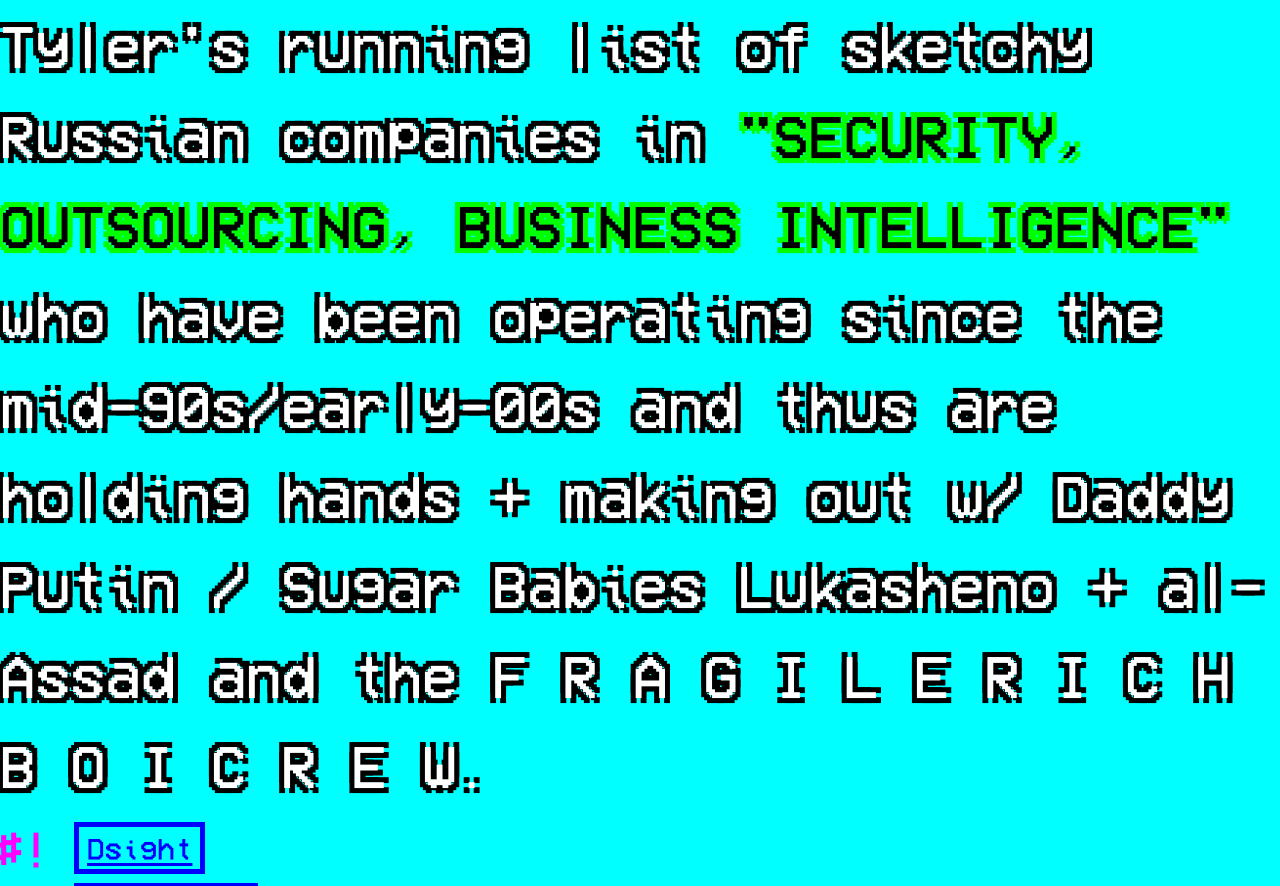
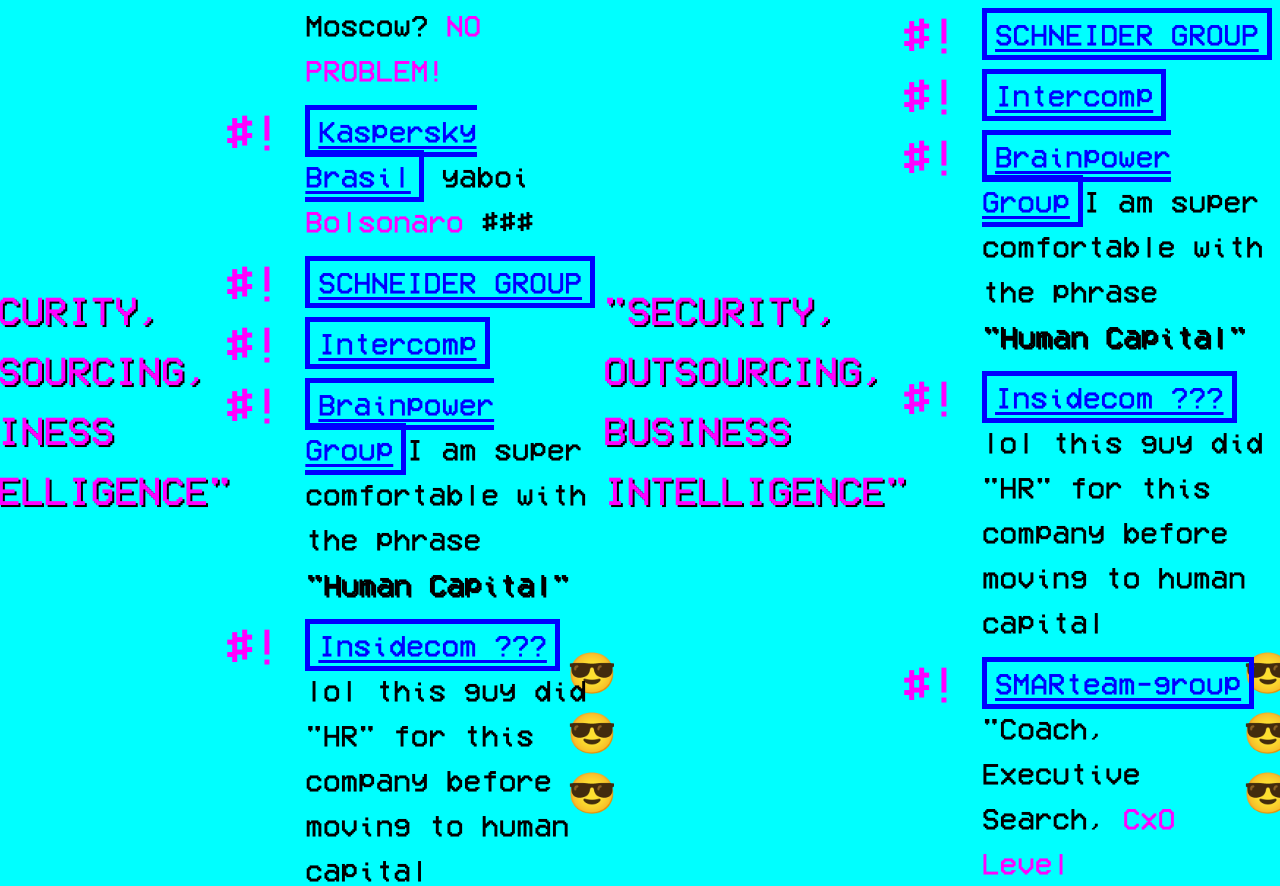
Before and after one commit to TheDripper/notusedyet, a Nuxt app: page /russia in a window 1280 px wide. Shown: the top 886 px of the page. Built offline with nearby package versions, Linux system fonts and the light colour scheme.

Commit message:
TYLER RUSSIA DRUGS

```diff
--- a/layouts/default.vue
+++ b/layouts/default.vue
@@ -220,14 +220,17 @@ li {
 }
 @keyframes zoom {
   to {
-    transform: scale(20) rotate(50deg);
+    transform: scale(20) rotate(250deg);
     filter: saturate(500%) hue-rotate(280deg) contrast(200%);
-    opacity: 0.3;
+    opacity: 0;
   }
 }
 .zoom {
-  animation: zoom 1s;
-  animation-fill-mode: forwards;
+  animation: zoom 5s;
+  animation-fill-mode:both;
+  animation-direction: alternate-reverse;
+  animation-iteration-count: infinite;
+  display: inline-block;
 }
 .colors_fast {
   animation: colors 5s;
--- a/pages/russia.vue
+++ b/pages/russia.vue
@@ -1,27 +1,174 @@
 <template>
-  <div id="tyler_hill_why_do_we_invest_in_russia_while_putin_kills_people">
-    <h1 class="shadow">
-      Tyler's running list of sketchy Russian companies in <span class="black uppercase">"SECURITY, OUTSOURCING, BUSINESS INTELLIGENCE"</span> who have been operating since the mid-90s/early-00s and thus are holding hands + making out w/ Daddy Putin / Sugar Babies Lukasheno + al-Assad and the
-      <span class="blink uppercase">f r a g i l e r i c h b o i c r e w.</span>
+  <div class="slide-off flex">
+    <div id="tyler_hill_why_do_we_invest_in_russia_while_putin_kills_people" class="relative">
+      <h1 class="magenta">
+        <span
+          class="shadow_simple colors_fast uppercase"
+        >"SECURITY, OUTSOURCING, BUSINESS INTELLIGENCE"</span>
       </h1>
+      <h1 id="zoom" class="zoom">😎😎😎</h1>
       <ul>
         <li>
           <a href="https://www.linkedin.com/company/dsight/" target="_blank">Dsight</a>
         </li>
-      <li><a href="https://www.linkedin.com/company/kaspersky/" target="_blank">Kaspersky</a> "But we denied it!" Yes let's trust our Cybersecurity to Moscow eh?</li>
-      <li><a href="https://www.linkedin.com/showcase/kaspersky-brasil/" target="_blank">Kaspersky Brasil</a> yaboi Bolsonaro ###</li>
-      <li><a href="https://www.linkedin.com/company/schneider-group/" target="_blank">SCHNEIDER GROUP</a></li>
-      <li><a href="https://www.linkedin.com/company/intercomp-global-services/about/" target="_blank">Intercomp</a></li>
-      <li><a href="https://www.linkedin.com/company/brainpowergroup/" target="_blank">Brainpower Group</a>I am super comfortable with the phrase <span class="shadow">"Human Capital"</span></li>
-      <li><a href="https://www.linkedin.com/in/dmitriylarin/" target="_blank">Insidecom ???</a> lol this guy did "HR" for this company before moving to human capital</li>
+        <li>
+          <a href="https://www.linkedin.com/company/kaspersky/" target="_blank">Kaspersky</a> "But we denied it!" Cybersecurity? Moscow?
+          <span class="colors_fast">NO PROBLEM!</span>
+        </li>
+        <li>
+          <a
+            href="https://www.linkedin.com/showcase/kaspersky-brasil/"
+            target="_blank"
+          >Kaspersky Brasil</a> yaboi
+          <span class="colors_fast">Bolsonaro</span> ###
+        </li>
+        <li>
+          <a
+            href="https://www.linkedin.com/company/schneider-group/"
+            target="_blank"
+          >SCHNEIDER GROUP</a>
+        </li>
+        <li>
+          <a
+            href="https://www.linkedin.com/company/intercomp-global-services/about/"
+            target="_blank"
+          >Intercomp</a>
+        </li>
+        <li>
+          <a
+            href="https://www.linkedin.com/company/brainpowergroup/"
+            target="_blank"
+          >Brainpower Group</a>I am super comfortable with the phrase
+          <span class="shadow_simple">"Human Capital"</span>
+        </li>
+        <li>
+          <a href="https://www.linkedin.com/in/dmitriylarin/" target="_blank">Insidecom ???</a> lol this guy did "HR" for this company before moving to human capital
+        </li>
+        <li>
+          <a href="https://www.linkedin.com/in/simagova/" target="_blank">SMARteam-group</a> lol this guy did "HR" for this company before moving to human capital
+        </li>
       </ul>
+    </div>
+    <div id="tyler_hill_why_do_we_invest_in_russia_while_putin_kills_people" class="relative">
+      <h1 class="magenta">
+        <span
+          class="shadow_simple colors_fast uppercase"
+        >"SECURITY, OUTSOURCING, BUSINESS INTELLIGENCE"</span>
+      </h1>
+      <h1 id="zoom" class="zoom">😎😎😎</h1>
+      <ul>
+        <li>
+          <a href="https://www.linkedin.com/company/dsight/" target="_blank">Dsight</a>
+        </li>
+        <li>
+          <a href="https://www.linkedin.com/company/kaspersky/" target="_blank">Kaspersky</a> "But we denied it!" Cybersecurity? Moscow?
+          <span class="colors_fast">NO PROBLEM!</span>
+        </li>
+        <li>
+          <a
+            href="https://www.linkedin.com/showcase/kaspersky-brasil/"
+            target="_blank"
+          >Kaspersky Brasil</a> yaboi
+          <span class="colors_fast">Bolsonaro</span> ###
+        </li>
+        <li>
+          <a
+            href="https://www.linkedin.com/company/schneider-group/"
+            target="_blank"
+          >SCHNEIDER GROUP</a>
+        </li>
+        <li>
+          <a
+            href="https://www.linkedin.com/company/intercomp-global-services/about/"
+            target="_blank"
+          >Intercomp</a>
+        </li>
+        <li>
+          <a
+            href="https://www.linkedin.com/company/brainpowergroup/"
+            target="_blank"
+          >Brainpower Group</a>I am super comfortable with the phrase
+          <span class="shadow_simple">"Human Capital"</span>
+        </li>
+        <li>
+          <a href="https://www.linkedin.com/in/dmitriylarin/" target="_blank">Insidecom ???</a> lol this guy did "HR" for this company before moving to human capital
+        </li>
+        <li>
+          <a href="https://www.linkedin.com/in/simagova/" target="_blank">SMARteam-group</a>
+        </li>
+      </ul>
+    </div>
+    <div id="tyler_hill_why_do_we_invest_in_russia_while_putin_kills_people" class="relative">
+      <h1 class="magenta">
+        <span
+          class="shadow_simple colors_fast uppercase"
+        >"SECURITY, OUTSOURCING, BUSINESS INTELLIGENCE"</span>
+      </h1>
+      <h1 id="zoom" class="zoom">😎😎😎</h1>
+      <ul>
+        <li>
+          <a href="https://www.linkedin.com/company/dsight/" target="_blank">Dsight</a>
+        </li>
+        <li>
+          <a href="https://www.linkedin.com/company/kaspersky/" target="_blank">Kaspersky</a> "But we denied it!" Cybersecurity? Moscow?
+          <span class="colors_fast">NO PROBLEM!</span>
+        </li>
+        <li>
+          <a
+            href="https://www.linkedin.com/showcase/kaspersky-brasil/"
+            target="_blank"
+          >Kaspersky Brasil</a> yaboi
+          <span class="colors_fast">Bolsonaro</span> ###
+        </li>
+        <li>
+          <a
+            href="https://www.linkedin.com/company/schneider-group/"
+            target="_blank"
+          >SCHNEIDER GROUP</a>
+        </li>
+        <li>
+          <a
+            href="https://www.linkedin.com/company/intercomp-global-services/about/"
+            target="_blank"
+          >Intercomp</a>
+        </li>
+        <li>
+          <a
+            href="https://www.linkedin.com/company/brainpowergroup/"
+            target="_blank"
+          >Brainpower Group</a>I am super comfortable with the phrase
+          <span class="shadow_simple">"Human Capital"</span>
+        </li>
+        <li>
+          <a href="https://www.linkedin.com/in/dmitriylarin/" target="_blank">Insidecom ???</a> lol this guy did "HR" for this company before moving to human capital
+        </li>
+        <li>
+          <a href="https://www.linkedin.com/in/simagova/" target="_blank">SMARteam-group</a> "Coach, Executive Search,<span class="colors_fast"> CxO Level Recruitment</span>, Career Сounseling, Member Of The Association Of Career Consultants
+"
+        </li>
+      </ul>
+    </div>
   </div>
 </template>
 <style scoped lang="scss">
 h1 {
-  font-size: 60px;
+  font-size: 40px;
 }
 ul {
-  font-size: 40px;
+  font-size: 20px;
+}
+#tyler_hill_why_do_we_invest_in_russia_while_putin_kills_people {
+  height: 100vh;
+  width: 100vw;
+  @apply flex items-center justify-center;
+}
+.shadow_simple {
+  text-shadow: 2px 2px 0px black;
+}
+#zoom {
+  position: absolute;
+  top: 50vw;
+  left: 50vw;
+  tranform: translate(-50%, -50%);
 }
 </style>
```
Also changed, not shown: 2 other files (tests, documents, lock files or other folders). Lines whose indentation alone changed are shown as unchanged.
